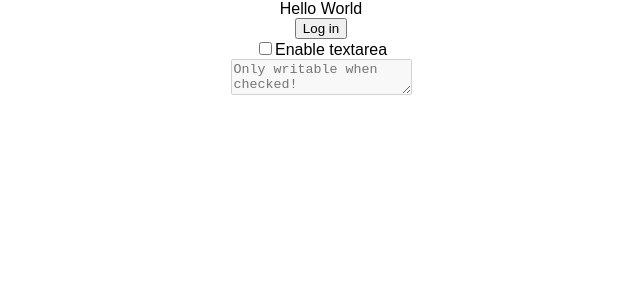
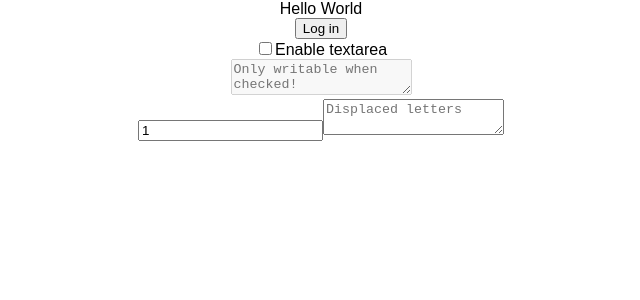
Before and after one commit to elin-jakobsson/lab31-state-props, a React (Create React App) app: page / in a window 1280 px wide. Shown: the top 300 px of the page, without its empty margins (319-959 px from the left). Built offline with nearby package versions, Linux system fonts and the light colour scheme.

Commit message:
Finished BackwardsText

```diff
--- a/src/App.js
+++ b/src/App.js
@@ -2,6 +2,7 @@
 import logo from './logo.svg';
 import Login from './Login.js'
 import LockedText from './LockedText'
+import BackwardsText from './BackwardsText'
 import './App.css';
 
 class App extends Component {
@@ -11,6 +12,7 @@
         Hello World
         <Login></Login>
         <LockedText></LockedText>
+        <BackwardsText></BackwardsText>
       </div>
     );
   }
--- a/src/BackwardsText.js
+++ b/src/BackwardsText.js
@@ -1,8 +1,36 @@
 import React from 'react';
 
 class BackwardsText extends React.Component {
+  constructor(props){
+    super(props);
+    this.state = {
+      displacement: 1,
+    }
+    this.inputAlter = this.inputAlter.bind(this);
+    this.textValue = this.textValue.bind(this);
+  }
+  inputAlter(event) {
+    this.setState({displacement: Number(event.target.value)});
+  }
+  textValue(event){
+    if(event.which > 64 && event.which < 91){
+      var displacor = event.which + this.state.displacement;
+      while (displacor > 90){
+        displacor -= 26;
+      }
+      while (displacor < -64){
+        displacor += 26;
+      }
+      event.preventDefault();
+      event.target.value +=  String.fromCharCode(displacor);
+    }
+  }
   render() {
     return (
+      <div className = "backwardsContainer">
+      <input type = "number" value = {this.state.displacement} onChange={this.inputAlter}/>
+      <textarea placeholder = "Displaced letters" onKeyDown={this.textValue}/>
+      </div>
     );
   }
 }
```
